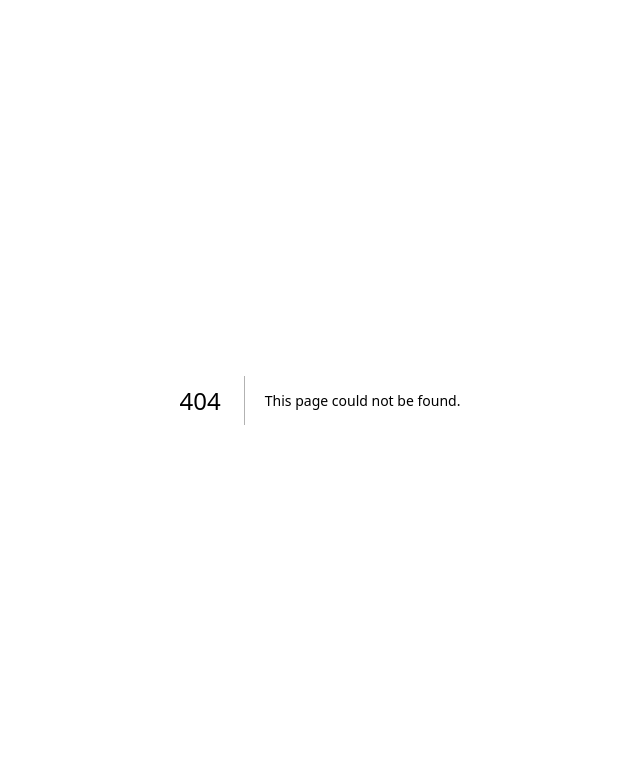
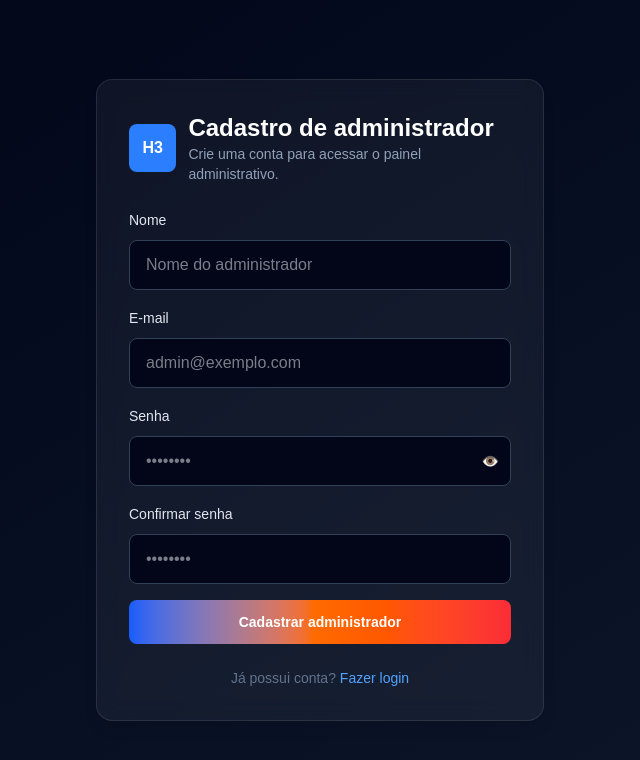
Before and after one commit to Paulino-46/portal-hebrom3, a Next.js app: page /register-admin in a window 1280 px wide. Before the commit this address had no page. Shown: the top 760 px of the page, without its empty margins (320-960 px from the left). Built offline with nearby package versions, Linux system fonts and the light colour scheme.

Commit message:
Nova alteração

```diff
--- a/app/login-admin/page.tsx
+++ b/app/login-admin/page.tsx
@@ -1,6 +1,6 @@
 "use client";
 
-import { useState } from "react";
+import { useEffect, useState } from "react";
 import { useRouter } from "next/navigation";
 
 export default function LoginAdminPage() {
@@ -10,7 +10,15 @@ export default function LoginAdminPage() {
   const [loading, setLoading] = useState(false);
   const [remember, setRemember] = useState(true);
   const [showPassword, setShowPassword] = useState(false);
+  const [successRegistered, setSuccessRegistered] = useState(false);
   const router = useRouter();
+
+  useEffect(() => {
+    if (typeof window !== "undefined") {
+      const params = new URLSearchParams(window.location.search);
+      setSuccessRegistered(params.get("success") === "registered");
+    }
+  }, []);
 
   async function handleSubmit(event: React.FormEvent<HTMLFormElement>) {
     event.preventDefault();
@@ -80,6 +88,12 @@ export default function LoginAdminPage() {
               </div>
             </label>
 
+            {successRegistered ? (
+              <p className="text-sm text-emerald-400" role="status" aria-live="polite">
+                Cadastro realizado com sucesso. Faça login para continuar.
+              </p>
+            ) : null}
+
             {error ? <p className="text-sm text-red-400" role="alert" aria-live="assertive">{error}</p> : null}
 
             <div className="flex items-center justify-between">
@@ -108,7 +122,9 @@ export default function LoginAdminPage() {
             </button>
           </form>
 
-          <div className="mt-6 text-center text-sm text-slate-500">Ainda não tem acesso? <a href="/request-access" className="text-blue-400 hover:underline">Solicitar acesso</a></div>
+          <div className="mt-6 text-center text-sm text-slate-500">
+            Ainda não tem acesso? <a href="/register-admin" className="text-blue-400 hover:underline">Cadastrar administrador</a>
+          </div>
         </div>
       </div>
     </main>
--- /dev/null
+++ b/app/register-admin/page.tsx
@@ -0,0 +1,153 @@
+"use client";
+
+import Link from "next/link";
+import { useState } from "react";
+import { useRouter } from "next/navigation";
+
+export default function RegisterAdminPage() {
+  const [formData, setFormData] = useState({
+    name: "",
+    email: "",
+    password: "",
+    confirmPassword: "",
+  });
+  const [loading, setLoading] = useState(false);
+  const [error, setError] = useState<string | null>(null);
+  const [showPassword, setShowPassword] = useState(false);
+  const router = useRouter();
+
+  const handleChange = (e: React.ChangeEvent<HTMLInputElement>) => {
+    const { name, value } = e.target;
+    setFormData((prev) => ({ ...prev, [name]: value }));
+  };
+
+  const handleSubmit = async (e: React.FormEvent) => {
+    e.preventDefault();
+    setLoading(true);
+    setError(null);
+
+    if (formData.password !== formData.confirmPassword) {
+      setError("As senhas não coincidem.");
+      setLoading(false);
+      return;
+    }
+
+    try {
+      const res = await fetch("/api/admins", {
+        method: "POST",
+        headers: { "Content-Type": "application/json" },
+        body: JSON.stringify({
+          name: formData.name,
+          email: formData.email,
+          password: formData.password,
+        }),
+      });
+
+      const data = await res.json();
+
+      if (!res.ok) {
+        throw new Error(data?.message || "Erro ao cadastrar administrador.");
+      }
+
+      router.push("/login-admin?success=registered");
+    } catch (err: any) {
+      setError(err.message || "Não foi possível cadastrar o administrador.");
+    } finally {
+      setLoading(false);
+    }
+  };
+
+  return (
+    <main className="min-h-screen bg-gradient-to-br from-slate-950 to-slate-900 flex items-center justify-center p-6">
+      <div className="w-full max-w-md">
+        <div className="rounded-2xl bg-white/5 border border-white/10 p-8 backdrop-blur-md shadow-lg">
+          <div className="mb-6 flex items-center gap-3">
+            <div className="h-12 w-12 flex items-center justify-center rounded-lg bg-blue-500 text-white font-bold">H3</div>
+            <div>
+              <h1 className="text-2xl font-semibold text-white">Cadastro de administrador</h1>
+              <p className="text-sm text-slate-400">Crie uma conta para acessar o painel administrativo.</p>
+            </div>
+          </div>
+
+          <form onSubmit={handleSubmit} className="space-y-4">
+            {error ? <p className="text-sm text-red-400" role="alert">{error}</p> : null}
+
+            <label className="block">
+              <span className="text-sm font-medium text-slate-200">Nome</span>
+              <input
+                type="text"
+                name="name"
+                value={formData.name}
+                onChange={handleChange}
+                className="mt-2 w-full rounded-lg border border-slate-700 bg-slate-950 px-4 py-3 text-slate-100 outline-none transition focus:border-blue-500 focus:ring-2 focus:ring-blue-500/20"
+                placeholder="Nome do administrador"
+                required
+              />
+            </label>
+
+            <label className="block">
+              <span className="text-sm font-medium text-slate-200">E-mail</span>
+              <input
+                type="email"
+                name="email"
+                value={formData.email}
+                onChange={handleChange}
+                className="mt-2 w-full rounded-lg border border-slate-700 bg-slate-950 px-4 py-3 text-slate-100 outline-none transition focus:border-blue-500 focus:ring-2 focus:ring-blue-500/20"
+                placeholder="admin@exemplo.com"
+                required
+              />
+            </label>
+
+            <label className="block">
+              <span className="text-sm font-medium text-slate-200">Senha</span>
+              <div className="relative mt-2">
+                <input
+                  type={showPassword ? "text" : "password"}
+                  name="password"
+                  value={formData.password}
+                  onChange={handleChange}
+                  className="w-full rounded-lg border border-slate-700 bg-slate-950 px-4 py-3 pr-12 text-slate-100 outline-none transition focus:border-blue-500 focus:ring-2 focus:ring-blue-500/20"
+                  placeholder="••••••••"
+                  required
+                />
+                <button
+                  type="button"
+                  onClick={() => setShowPassword(!showPassword)}
+                  className="absolute right-3 top-1/2 -translate-y-1/2 text-sm text-slate-300 hover:text-slate-100"
+                  aria-label={showPassword ? "Esconder senha" : "Mostrar senha"}
+                >
+                  {showPassword ? "🙈" : "👁️"}
+                </button>
+              </div>
+            </label>
+
+            <label className="block">
+              <span className="text-sm font-medium text-slate-200">Confirmar senha</span>
+              <input
+                type={showPassword ? "text" : "password"}
+                name="confirmPassword"
+                value={formData.confirmPassword}
+                onChange={handleChange}
+                className="mt-2 w-full rounded-lg border border-slate-700 bg-slate-950 px-4 py-3 text-slate-100 outline-none transition focus:border-blue-500 focus:ring-2 focus:ring-blue-500/20"
+                placeholder="••••••••"
+                required
+              />
+            </label>
+
+            <button
+              type="submit"
+              disabled={loading}
+              className="w-full inline-flex items-center justify-center gap-2 rounded-lg bg-gradient-to-r from-blue-600 via-orange-500 to-red-500 px-4 py-3 text-sm font-semibold text-white transition hover:scale-[1.01] disabled:opacity-70 disabled:cursor-not-allowed"
+            >
+              {loading ? "Cadastrando..." : "Cadastrar administrador"}
+            </button>
+          </form>
+
+          <div className="mt-6 text-center text-sm text-slate-500">
+            Já possui conta? <Link href="/login-admin" className="text-blue-400 hover:underline">Fazer login</Link>
+          </div>
+        </div>
+      </div>
+    </main>
+  );
+}
--- a/services/events.ts
+++ b/services/events.ts
@@ -1,7 +1,22 @@
-import prisma from "../repositories/prisma";
+export async function getPrismaClient() {
+  if (!process.env.DATABASE_URL) return null;
+
+  try {
+    const module = await import("../repositories/prisma");
+    return module.default;
+  } catch (error) {
+    console.error("Falha ao importar Prisma em eventos:", error);
+    return null;
+  }
+}
 
 export async function getLatestEvents() {
   try {
+    const prisma = await getPrismaClient();
+    if (!prisma) {
+      return [];
+    }
+
     const events = await prisma.event.findMany({
       orderBy: { date: "asc" },
     });
@@ -19,9 +34,8 @@ export async function getLatestEvents() {
       image: item.image,
     }));
   } catch (error) {
-    // Check if error is a Prisma error (table does not exist)
-    if (error && typeof error === 'object' && 'code' in error) {
-      console.warn("Erro ao buscar eventos do banco. Usando dados de exemplo.", (error as any).code);
+    if (error && typeof error === "object" && "code" in error) {
+      console.warn("Erro ao buscar eventos do banco. Usando lista vazia.", (error as any).code);
       return [];
     }
     console.error("Erro ao buscar eventos:", error);
```
